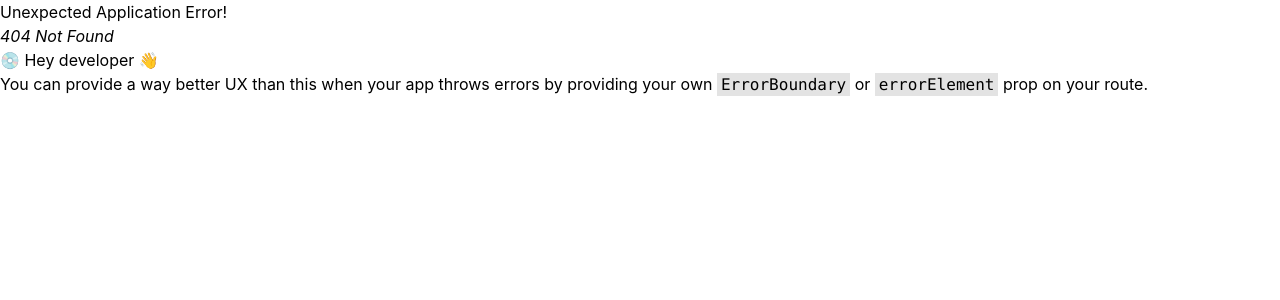
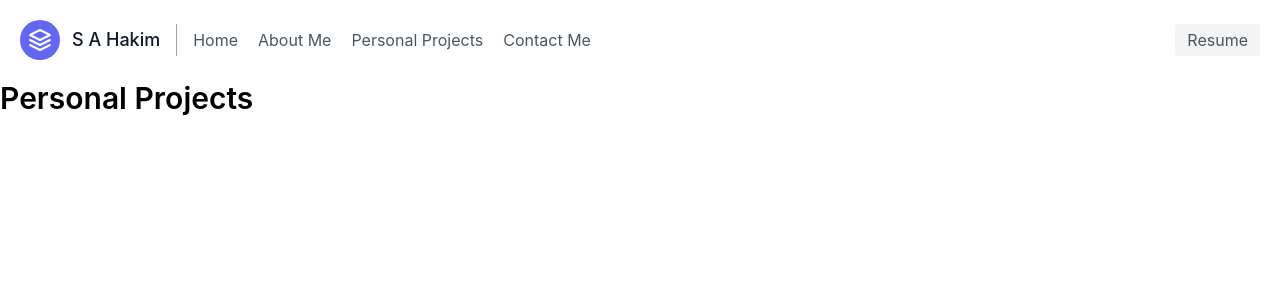
Before and after one commit to abdulhakim10/react-portfolio-website, a React (Create React App) app: page /personalprojects in a window 1280 px wide. Before the commit this address had no page. Shown: the top 300 px of the page. Built offline with nearby package versions, Linux system fonts and the light colour scheme.

Commit message:
about me added

```diff
--- /dev/null
+++ b/src/pages/AboutMe/AboutMe.js
@@ -0,0 +1,28 @@
+import React from 'react';
+
+const AboutMe = () => {
+    return (
+        <div
+        style={{backgroundImage: `url('https://png.pngtree.com/thumb_back/fw800/back_our/20190628/ourmid/pngtree-fresh-wind-blue-geometric-illustration-background-image_280166.jpg')`}}
+        className='bg-blue-50 bg-no-repeat bg-cover mx-12 rounded-lg'>
+                <div className="container mx-auto flex px-5 justify-center py-24 md:flex-row flex-col items-center">
+                    <div className="lg:max-w-lg lg:w-full md:w-1/2 w-5/6 mb-10 md:mb-0">
+                        <img className="object-cover object-center rounded" alt="hero" src="https://i.ibb.co/0j8M6ZF/me-removebg-preview.png" />
+                    </div>
+                    <div className="lg:flex-grow md:w-1/2 lg:pl-24 md:pl-16 flex flex-col md:items-start md:text-left items-center text-center p-4">
+                        <h2 className="text-3xl mb-4 font-semibold">About Me</h2>
+                        <p className="mb-8 leading-relaxed text-lg">Hi! I'm Syed Abdul Hakim. A junior web developer. I have done the Complete Web Development course at Programming Hero. I have a deep interest in web development and Programming in general. I have completed three projects using React js, Node js, and so on. I tried many things But I couldn't find my passion until I tried Web Development. After learning some basic HTML, CSS, and JS, I feel like I'm falling in love with programming. In this journey, I realized that I need to improve a lot of things rapidly, so I enrolled in Programming Hero's Complete Web Development course. Now I am constantly learning new things and evolving every day.</p>
+                        <span className='text-lg'>Skills:
+
+                            <p>•Comfortable: React js, Javascript(ES6), Firebase, Bootstrap CSS, Tailwind CSS. </p>
+                            <p>•Familiar: With node js, Express js, and MongoDB.</p>
+                            <p>•Tools: Git, Webpack, Chrome Dev Tool, VS Code.</p>
+                        </span>
+                    </div>
+                </div>
+
+        </div>
+    );
+};
+
+export default AboutMe;
--- a/src/pages/Navbar/Navbar.js
+++ b/src/pages/Navbar/Navbar.js
@@ -2,6 +2,22 @@ import React from 'react';
 import { Link } from 'react-router-dom';
 
 const Navbar = () => {
+
+    // Function will execute on click of button
+    const onButtonClick = () => {
+        // using Java Script method to get PDF file
+        fetch('SamplePDF.pdf').then(response => {
+            response.blob().then(blob => {
+                // Creating new object of PDF file
+                const fileURL = window.URL.createObjectURL(blob);
+                // Setting various property values
+                let alink = document.createElement('a');
+                alink.href = fileURL;
+                alink.download = 'SamplePDF.pdf';
+                alink.click();
+            })
+        })
+    }
     return (
         <div>
             <header className="text-gray-600 body-font">
@@ -13,15 +29,13 @@ const Navbar = () => {
       <span className="ml-3 text-lg">S A Hakim</span>
     </Link>
     <nav className="md:mr-auto md:ml-4 md:py-1 md:pl-4 md:border-l md:border-gray-400	flex flex-wrap items-center text-base justify-center">
-      <Link className="mr-5 hover:text-gray-900">First Link</Link>
-      <Link className="mr-5 hover:text-gray-900">Second Link</Link>
-      <Link className="mr-5 hover:text-gray-900">Third Link</Link>
-      <Link className="mr-5 hover:text-gray-900">Fourth Link</Link>
+      <Link className="mr-5 hover:text-gray-900" to='/'>Home</Link>
+      <Link className="mr-5 hover:text-gray-900" to='/aboutme'>About Me</Link>
+      <Link className="mr-5 hover:text-gray-900" to='/personalprojects'>Personal Projects</Link>
+      <Link className="mr-5 hover:text-gray-900" to='/'>Contact Me</Link>
     </nav>
-    <button className="inline-flex items-center bg-gray-100 border-0 py-1 px-3 focus:outline-none hover:bg-gray-200 rounded text-base mt-4 md:mt-0">Button
-      <svg fill="none" stroke="currentColor" stroke-linecap="round" stroke-linejoin="round" stroke-width="2" className="w-4 h-4 ml-1" viewBox="0 0 24 24">
-        <path d="M5 12h14M12 5l7 7-7 7"></path>
-      </svg>
+    <button onClick={onButtonClick} className="inline-flex items-center bg-gray-100 border-0 py-1 px-3 focus:outline-none hover:bg-gray-200 rounded text-base mt-4 md:mt-0">
+    Resume
     </button>
   </div>
 </header>
--- /dev/null
+++ b/src/pages/PersonalProjects/PersonalProjects.js
@@ -0,0 +1,11 @@
+import React from 'react';
+
+const PersonalProjects = () => {
+    return (
+        <div>
+            <h2 className="text-3xl font-semibold">Personal Projects</h2>
+        </div>
+    );
+};
+
+export default PersonalProjects;
```
Also changed, not shown: src/pages/Routes/Routes.js (+10 -0 lines).
